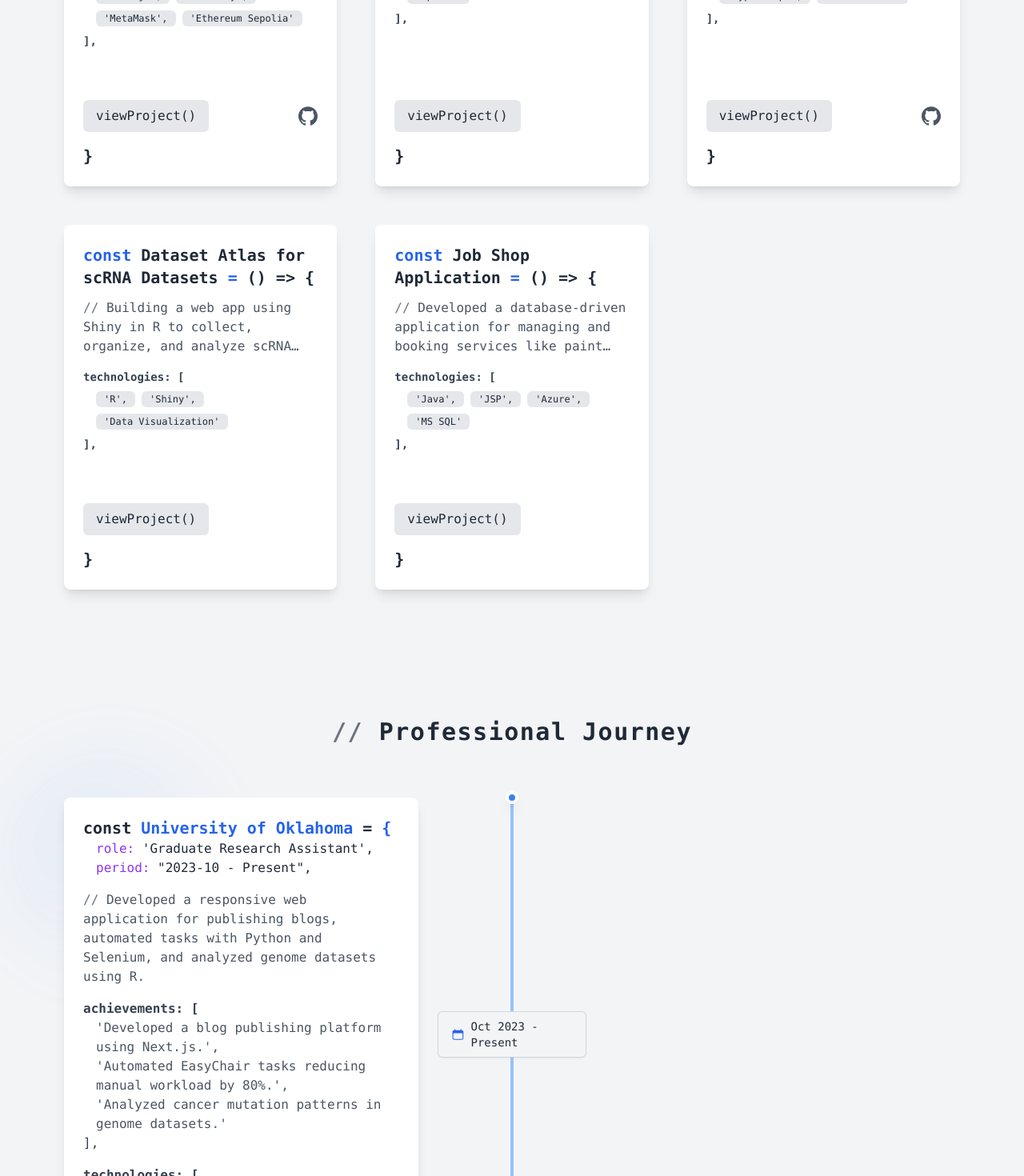
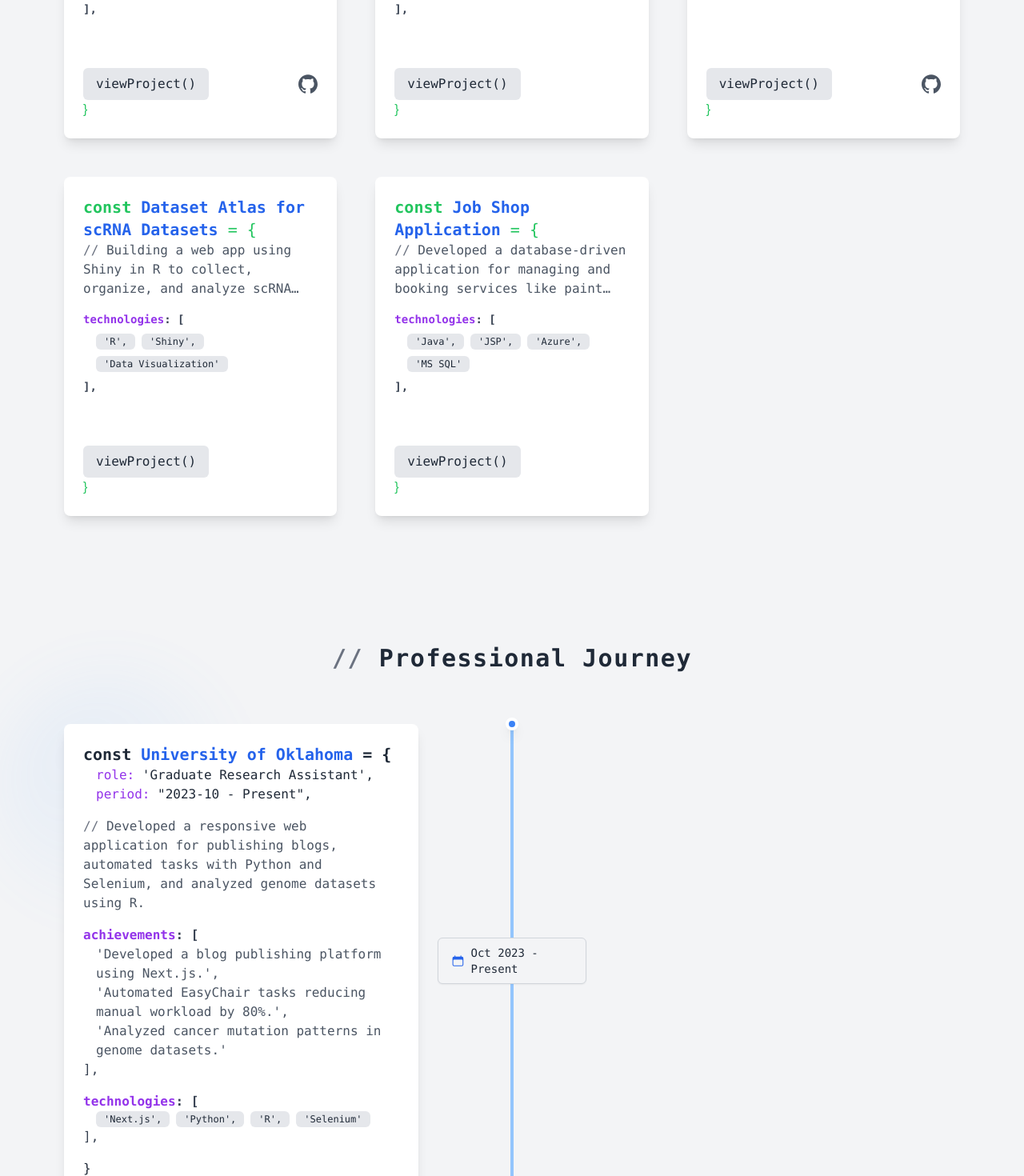
Before and after one commit to sriram-boddeda/sriram-boddeda.github.io, a Next.js app: page / in a window 1280 px wide. Shown: the part 1140-2610 px from the top of the page at 80% size. Built offline with nearby package versions, Linux system fonts and the light colour scheme.

Commit message:
Refactor component styles to fix syntax errors in EducationCard, ExperienceCard, and ProjectCard components

```diff
--- a/components/EducationCard.tsx
+++ b/components/EducationCard.tsx
@@ -21,7 +21,8 @@ const EducationCard: React.FC<EducationProps> = ({ data, isLeft }) => {
       <div className="p-6 font-mono">
         <h2 className="text-xl font-bold text-blue-600 dark:text-blue-400 mb-2">
           <span className="text-gray-800 dark:text-green-400">class</span>{" "}
-          {data.institution.replace(/\s+/g, "")} {"{"}
+          {data.institution.replace(/\s+/g, "")}{" "}
+          <span className="text-gray-800 dark:text-green-400">{"{"}</span>
         </h2>
         <div className="pl-4">
           <p>
@@ -53,7 +54,10 @@ const EducationCard: React.FC<EducationProps> = ({ data, isLeft }) => {
         {data.relevantCourses && data.relevantCourses.length > 0 && (
           <div className="mt-4">
             <p className="font-semibold text-gray-700 dark:text-gray-300">
-              relevantCourses: [
+              <span className="text-purple-600 dark:text-purple-400">
+                relevantCourses
+              </span>
+              : [
             </p>
             <ul className="list-none pl-4 text-gray-600 dark:text-gray-400">
               {data.relevantCourses.map((course, index) => (
--- a/components/ExperienceCard.tsx
+++ b/components/ExperienceCard.tsx
@@ -24,7 +24,8 @@ const ExperienceCard: React.FC<ExperienceProps> = ({ data, isLeft }) => {
           <h2 className="text-xl font-bold text-blue-600 dark:text-blue-400">
             <span className="text-gray-800 dark:text-green-400">const</span>{" "}
             {data.company}{" "}
-            <span className="text-gray-800 dark:text-green-400">=</span> {"{"}
+            <span className="text-gray-800 dark:text-green-400">=</span>{" "}
+            <span className="text-gray-800 dark:text-green-400">{"{"}</span>
           </h2>
           <div className="pl-4">
             <p>
@@ -53,7 +54,10 @@ const ExperienceCard: React.FC<ExperienceProps> = ({ data, isLeft }) => {
         {data.achievements && data.achievements.length > 0 && (
           <div className="mb-4">
             <h4 className="font-mono font-semibold text-gray-700 dark:text-gray-300">
-              achievements: [
+              <span className="text-purple-600 dark:text-purple-400">
+                achievements
+              </span>
+              : [
             </h4>
             <ul className="list-none pl-4 font-mono text-gray-600 dark:text-gray-400">
               {data.achievements.map((achievement, index) => (
@@ -71,7 +75,10 @@ const ExperienceCard: React.FC<ExperienceProps> = ({ data, isLeft }) => {
         {data.technologies && data.technologies.length > 0 && (
           <div className="mb-4">
             <h4 className="font-mono font-semibold text-gray-700 dark:text-gray-300">
-              technologies: [
+              <span className="text-purple-600 dark:text-purple-400">
+                technologies
+              </span>
+              : [
             </h4>
             <div className="flex flex-wrap gap-2 pl-4">
               {data.technologies.map((tech, index) => (
@@ -79,7 +86,7 @@ const ExperienceCard: React.FC<ExperienceProps> = ({ data, isLeft }) => {
                   key={index}
                   className="bg-gray-200 dark:bg-gray-700 text-gray-800 dark:text-green-400 text-xs font-mono px-2.5 py-0.5 rounded-md"
                 >
-                  &#39;{tech}&#39;
+                  &apos;{tech}&apos;
                   {index !== data.technologies.length - 1 ? "," : ""}
                 </span>
               ))}
--- a/components/ProjectCard.tsx
+++ b/components/ProjectCard.tsx
@@ -19,11 +19,12 @@ const ProjectCard: React.FC<ProjectProps> = ({ data }) => {
     >
       <div className="p-6 flex-grow">
         {/* Project Title */}
-        <h2 className="text-xl font-mono font-bold text-gray-800 dark:text-green-400 mb-3">
-          <span className="text-blue-600 dark:text-blue-400">const</span>{" "}
-          {data.title}{" "}
-          <span className="text-blue-600 dark:text-blue-400">=</span> () =&gt;{" "}
-          {"{"}
+        <h2 className="text-xl font-bold text-blue-600 dark:text-blue-400 font-mono">
+          <span className="text-green-500 dark:text-green-400">const</span>{" "}
+          <span className="text-blue-600 dark:text-blue-400">{data.title}</span>{" "}
+          <span className="font-medium text-green-500 dark:text-green-400">
+            ={" {"}
+          </span>
         </h2>
 
         {/* Project Description */}
@@ -45,7 +46,10 @@ const ProjectCard: React.FC<ProjectProps> = ({ data }) => {
         {/* Technologies Section */}
         <div className="mb-4">
           <h3 className="text-sm font-mono font-semibold text-gray-700 dark:text-gray-400 mb-2">
-            technologies: [
+            <span className="text-purple-600 dark:text-purple-400">
+              technologies
+            </span>
+            : [
           </h3>
           <div className="flex flex-wrap gap-2 pl-4">
             {data.technologies.map((tech, index) => (
@@ -72,7 +76,7 @@ const ProjectCard: React.FC<ProjectProps> = ({ data }) => {
             href={data.link}
             target="_blank"
             rel="noopener noreferrer"
-            className="inline-flex items-center px-4 py-2 bg-gray-200 dark:bg-gray-700 text-gray-800 dark:text-green-400 rounded-md hover:bg-gray-300 dark:hover:bg-gray-600 transition duration-300"
+            className="inline-flex items-center px-4 py-2 bg-gray-200 dark:bg-gray-700 text-gray-800 dark:text-blue-400 rounded-md hover:bg-gray-300 dark:hover:bg-gray-600 transition duration-300"
             whileHover={{ scale: 1.05 }}
             whileTap={{ scale: 0.95 }}
           >
@@ -100,11 +104,10 @@ const ProjectCard: React.FC<ProjectProps> = ({ data }) => {
             </motion.a>
           )}
         </div>
-
         {/* Closing Bracket */}
-        <h2 className="text-xl font-mono font-bold text-gray-800 dark:text-green-400 mt-4">
+        <span className="font-medium text-green-500 dark:text-green-400">
           {"}"}
-        </h2>
+        </span>
       </div>
     </motion.div>
   );
```
